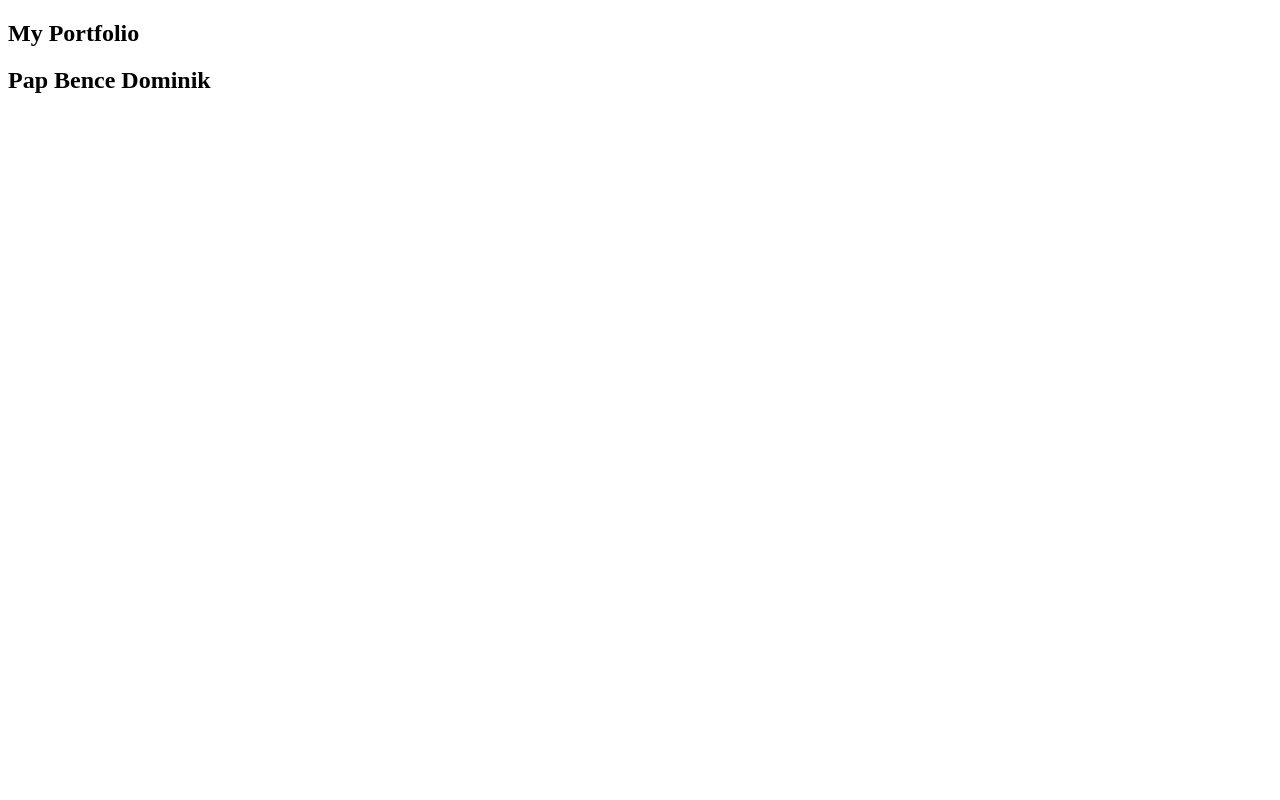
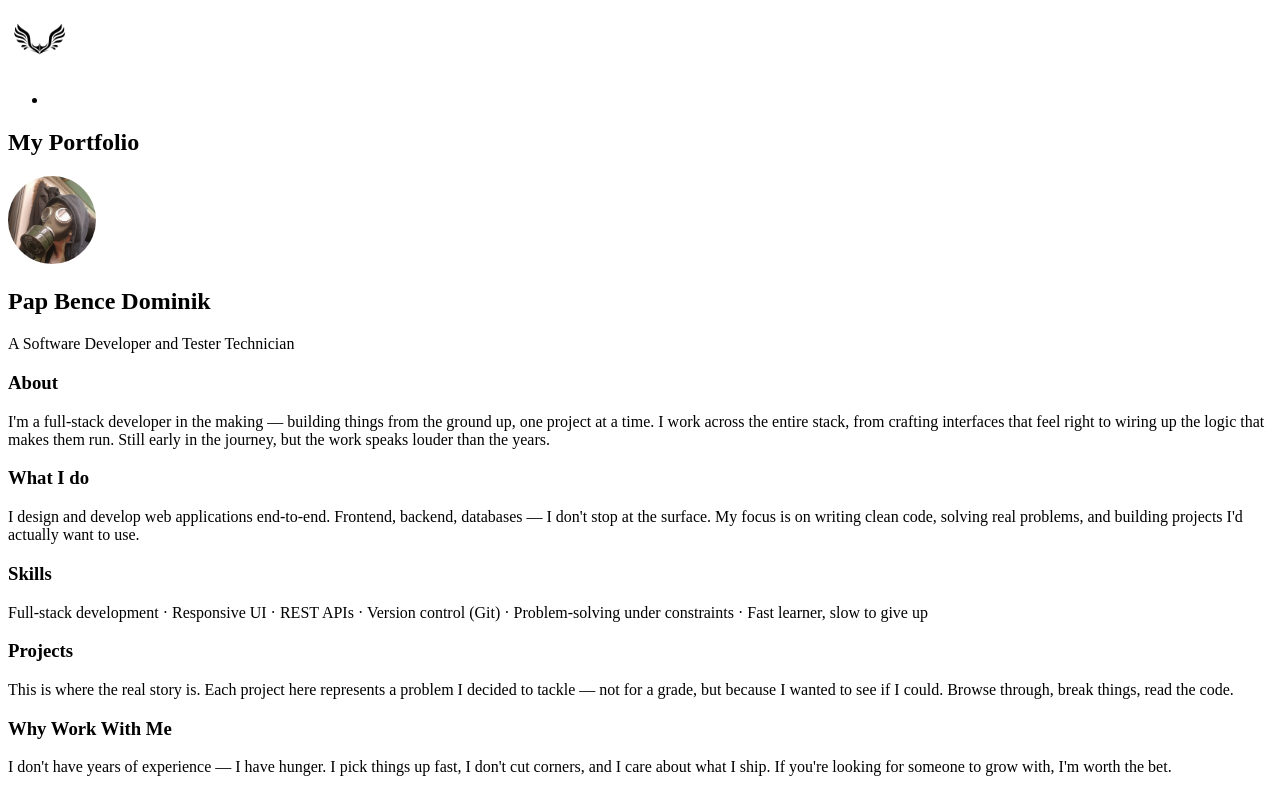
Before and after one commit to LavaPlaysOfficial/portfolio, a plain HTML site: page Content/index.html in a window 1280 px wide. Drawn offline with Linux system fonts and the light colour scheme.

Commit message:
doing html

```diff
--- a/Content/css/index.css
+++ b/Content/css/index.css
@@ -0,0 +1,8 @@
+.logo{
+    width: 5%;
+}
+
+#pfp{
+    width: 7%;
+    border-radius: 100%;
+}
--- a/Content/index.html
+++ b/Content/index.html
@@ -1,22 +1,67 @@
 <!DOCTYPE html>
 <html lang="en">
+
 <head>
     <meta charset="UTF-8">
     <meta name="viewport" content="width=device-width, initial-scale=1.0">
     <title>My Portfolio</title>
     <link rel="stylesheet" href="./css/index.css">
 </head>
+
 <body>
     <section class="header">
         <div>
-
+            <img src="./img/vecteezy_bird-wing-logo_46396548.png" alt="logo" class="logo">
+            <ul>
+                <li></li>
+            </ul>
         </div>
     </section>
     <section class="content">
         <div>
             <div class="title">
                 <h1>My Portfolio</h1>
+                <img src="img/IMG_20251204_175051_839.webp" alt="en" id="pfp">
                 <h2>Pap Bence Dominik</h2>
+                <p>A Software Developer and Tester Technician</p>
+            </div>
+            <div>
+                <h3>About</h3>
+                <p>
+                    I'm a full-stack developer in the making — building things from the ground up, one project at a
+                    time. I work across the entire stack, from crafting interfaces that feel right to wiring up the
+                    logic that makes them run. Still early in the journey, but the work speaks louder than the years.
+                </p>
+
+                <h3>What I do</h3>
+                <p>
+                    I design and develop web applications end-to-end. Frontend, backend, databases — I don't stop at the
+                    surface. My focus is on writing clean code, solving real problems, and building projects I'd
+                    actually want to use.
+                </p>
+
+                <h3>Skills</h3>
+                <p>
+                    Full-stack development · Responsive UI · REST APIs · Version control (Git) · Problem-solving under
+                    constraints · Fast learner, slow to give up
+                </p>
+
+                <h3>Projects</h3>
+                <p>
+                    This is where the real story is. Each project here represents a problem I decided to tackle — not
+                    for a grade, but because I wanted to see if I could. Browse through, break things, read the code.
+                </p>
+
+                <h3>Why Work With Me</h3>
+                <p>
+                    I don't have years of experience — I have hunger. I pick things up fast, I don't cut corners, and I
+                    care about what I ship. If you're looking for someone to grow with, I'm worth the bet.
+                </p>
+            </div>
+            <div id="projects">
+                <div class="card">
+
+                </div>
             </div>
         </div>
     </section>
@@ -28,4 +73,5 @@
 
     <script src="./js/index.js"></script>
 </body>
+
 </html>
```
Also changed, not shown: Content/img/IMG_20251204_175051_839.webp (added), Content/img/vecteezy_bird-wing-logo_46396548.png (added).
